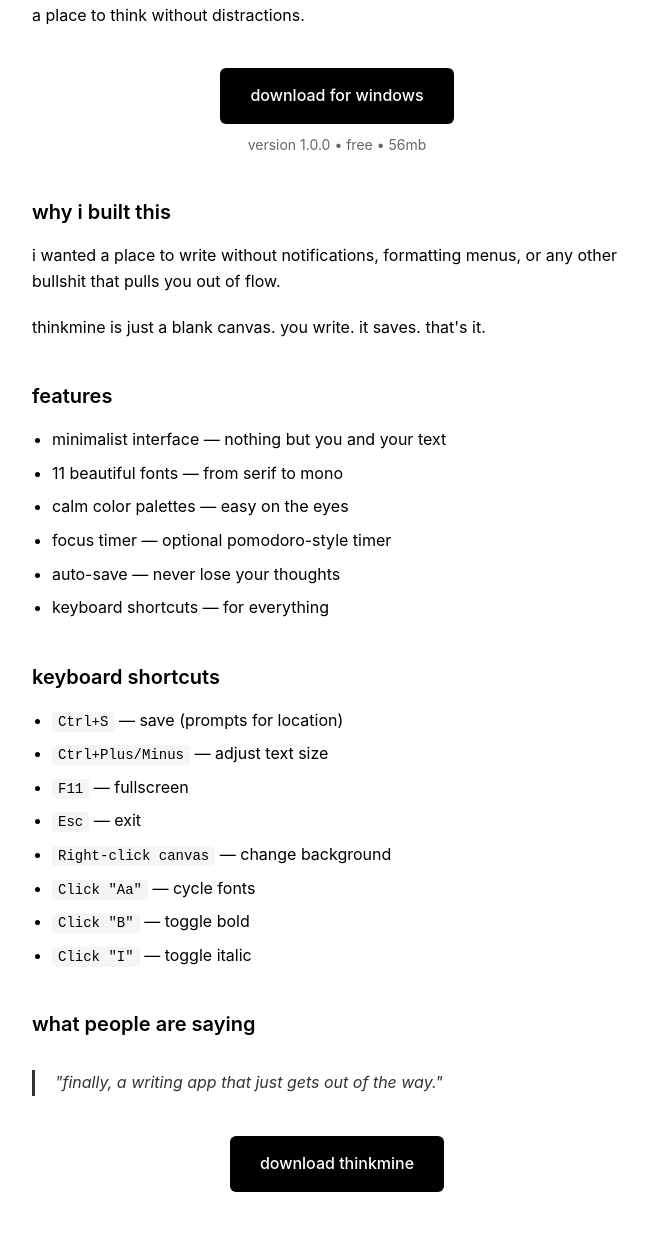
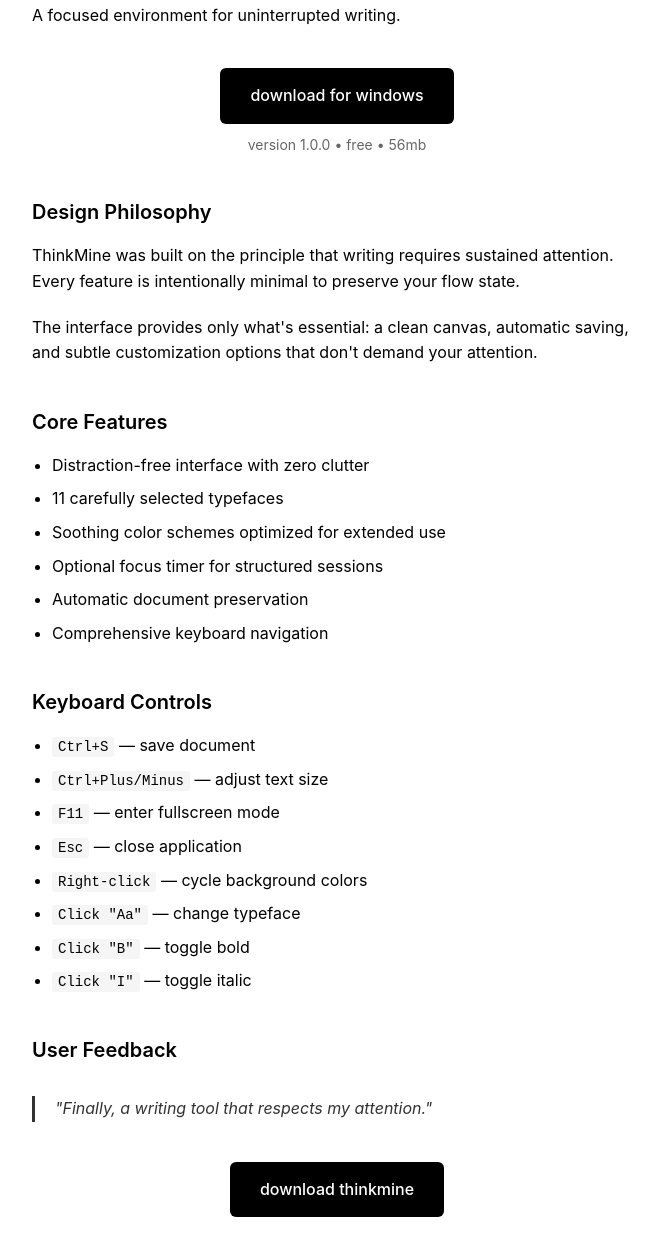
Before and after one commit to raiyaancreates/raiyaancreates.github.io, a plain HTML site: page thinkmine/index.html in a window 1280 px wide. Shown: the part 186-1442 px from the top of the page, without its empty margins (303-962 px from the left). Drawn offline with Linux system fonts and the light colour scheme.

Commit message:
Update homepage content

```diff
--- a/thinkmine/index.html
+++ b/thinkmine/index.html
@@ -4,9 +4,9 @@
 <head>
     <meta charset="UTF-8">
     <meta name="viewport" content="width=device-width, initial-scale=1.0">
-    <title>thinkmine - distraction-free writing</title>
+    <title>ThinkMine - Focused Writing Environment</title>
     <meta name="description"
-        content="a minimalist writing app for deep thinking. no distractions. just you and your thoughts.">
+        content="A minimalist writing application designed for deep work and uninterrupted thinking.">
     <link rel="stylesheet" href="../style.css">
 </head>
 
@@ -17,49 +17,50 @@
     </nav>
 
     <main>
-        <h1>thinkmine</h1>
+        <h1>ThinkMine</h1>
 
-        <p>a place to think without distractions.</p>
+        <p>A focused environment for uninterrupted writing.</p>
 
         <div class="download-section">
-            <a href="https://github.com/yourusername/thinkmine/releases/latest/download/ThinkMineSetup-v1.0.0.exe"
+            <a href="https://github.com/raiyaancreates/ThinkMine/releases/latest/download/ThinkMineSetup-v1.0.0.exe"
                 class="download-btn">
                 download for windows
             </a>
             <p class="version">version 1.0.0 • free • 56mb</p>
         </div>
 
-        <h2>why i built this</h2>
-        <p>i wanted a place to write without notifications, formatting menus, or any other bullshit that pulls you out
-            of flow.</p>
+        <h2>Design Philosophy</h2>
+        <p>ThinkMine was built on the principle that writing requires sustained attention. Every feature is
+            intentionally minimal to preserve your flow state.</p>
 
-        <p>thinkmine is just a blank canvas. you write. it saves. that's it.</p>
+        <p>The interface provides only what's essential: a clean canvas, automatic saving, and subtle customization
+            options that don't demand your attention.</p>
 
-        <h2>features</h2>
+        <h2>Core Features</h2>
         <ul>
-            <li>minimalist interface — nothing but you and your text</li>
-            <li>11 beautiful fonts — from serif to mono</li>
-            <li>calm color palettes — easy on the eyes</li>
-            <li>focus timer — optional pomodoro-style timer</li>
-            <li>auto-save — never lose your thoughts</li>
-            <li>keyboard shortcuts — for everything</li>
+            <li>Distraction-free interface with zero clutter</li>
+            <li>11 carefully selected typefaces</li>
+            <li>Soothing color schemes optimized for extended use</li>
+            <li>Optional focus timer for structured sessions</li>
+            <li>Automatic document preservation</li>
+            <li>Comprehensive keyboard navigation</li>
         </ul>
 
-        <h2>keyboard shortcuts</h2>
+        <h2>Keyboard Controls</h2>
         <ul>
-            <li><code>Ctrl+S</code> — save (prompts for location)</li>
+            <li><code>Ctrl+S</code> — save document</li>
             <li><code>Ctrl+Plus/Minus</code> — adjust text size</li>
-            <li><code>F11</code> — fullscreen</li>
-            <li><code>Esc</code> — exit</li>
-            <li><code>Right-click canvas</code> — change background</li>
-            <li><code>Click "Aa"</code> — cycle fonts</li>
+            <li><code>F11</code> — enter fullscreen mode</li>
+            <li><code>Esc</code> — close application</li>
+            <li><code>Right-click</code> — cycle background colors</li>
+            <li><code>Click "Aa"</code> — change typeface</li>
             <li><code>Click "B"</code> — toggle bold</li>
             <li><code>Click "I"</code> — toggle italic</li>
         </ul>
 
-        <h2>what people are saying</h2>
+        <h2>User Feedback</h2>
         <blockquote>
-            "finally, a writing app that just gets out of the way."
+            "Finally, a writing tool that respects my attention."
         </blockquote>
 
         <div class="download-section">
```
Also changed, not shown: index.html (+7 -10 lines).
